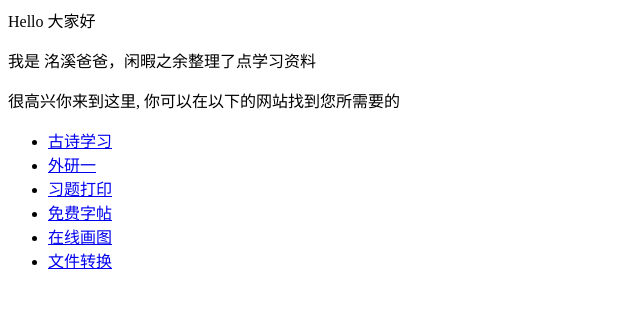
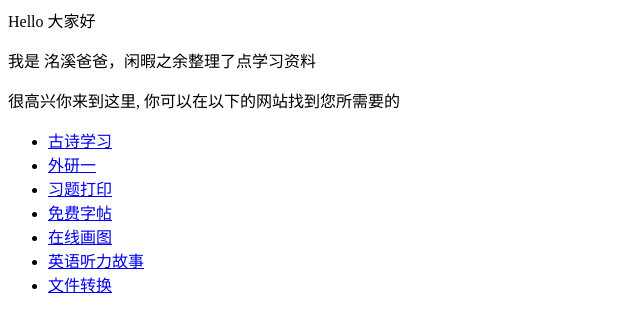
Before and after one commit to TaiChi-practitioners/TaiChi-practitioners.github.io, a plain HTML site: page index.html in a window 1280 px wide. Shown: the whole page, without its empty margins (0-640 px from the left). Drawn offline with Linux system fonts and the light colour scheme.

Commit message:
Update index.html

```diff
--- a/index.html
+++ b/index.html
@@ -12,6 +12,7 @@
    <li> <a href="https://www.dayin.page/">习题打印</a> </li>
  <li> <a href=" https://tools.yunzitie.cn/">免费字帖</a> </li>
   <li> <a href="https://www.suxieban.com/home.html">在线画图</a> </li>
+ <li> <a href="https://www.storynory.com/the-blue-jackal/">英语听力故事</a> </li>
   <li> <a href="https://online-video-cutter.com/cn/">文件转换</a> </li>
 </ul>
 <!DOCTYPE html>
```
